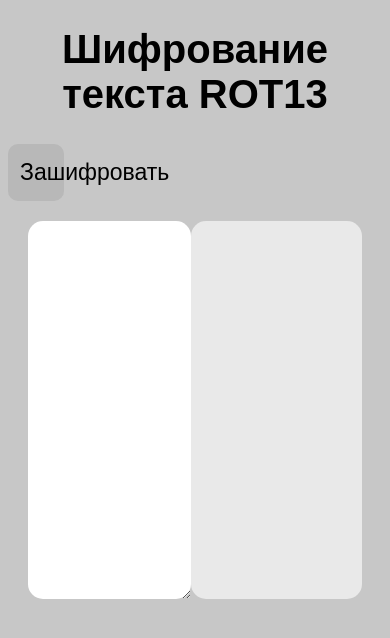
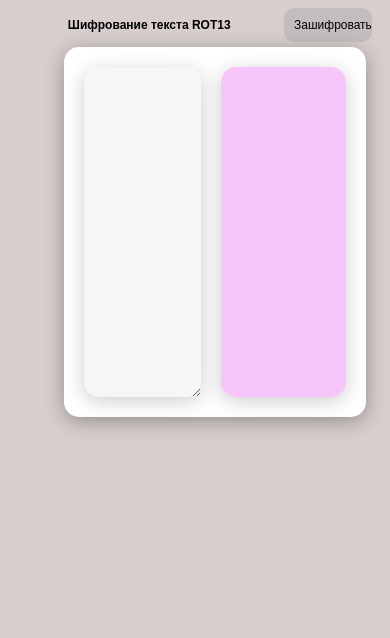
Before and after one commit to NastyaLih/practica, a plain HTML site: page ROT13/index.html in a window 390 px wide. Drawn offline with Linux system fonts and the light colour scheme.

Commit message:
добавление адаптации и больше дизайна

```diff
--- a/ROT13/index.html
+++ b/ROT13/index.html
@@ -5,18 +5,18 @@
     <meta name="viewport" content="width=device-width, initial-scale=1.0">
     <title>Шифрование</title>
     <link rel="stylesheet" href="style.css">
-
 </head>
 <body>
-    <h1>Шифрование текста ROT13</h1>
-    <button onclick="process()">Зашифровать</button>
+    <section class="up">
+        <h1>Шифрование текста ROT13</h1>
+        <button onclick="process()">Зашифровать</button>
+    </section>
 
     <section class="shifr">
-        <textarea id="inputT" rows="16"></textarea>
+        <textarea id="inputT" rows="20"></textarea>
         <div class="result" id="output"></div>
     </section>
 
     <script src="script.js"></script>
-
 </body>
 </html>
--- a/ROT13/style.css
+++ b/ROT13/style.css
@@ -1,42 +1,122 @@
 body {
-    background: rgb(199, 199, 199);
+    background: rgb(216, 206, 206);
     font-family: 'Arial', sans-serif;
     font-size: 20px;
 }
 
+.up {
+    display: flex;
+    gap: 55%;
+    margin-left: 16%;
+    margin-bottom: 5px;
+}
+
 h1 {
-    text-align: center;
+    text-align: left;
+    font-size: 18px;
 }
 
 button {
     border: none;
     background: rgba(146, 146, 146, 0.295);
     border-radius: 10px;
-    width: 15%;
+    width: 11%;
     padding: 15px 12px;
-    font-size: 23px;
+    font-size: 17px;
 }
 
 .shifr {
     display: flex;
     justify-content: center;
+    margin-left: 15%;
+    border-radius: 15px;
+    gap: 20px;
+    background: white;
+    width: 70%;
     padding: 20px;
+    box-shadow: 0 4px 20px rgba(0, 0, 0, 0.322);
 }
 
 textarea {
     border: none;
     width: 50%;
-    background: rgb(255, 255, 255);
+    background: rgba(226, 226, 226, 0.312);
     padding-top: 8px;
     padding-left: 10px;
     border-radius: 15px;
     font-size: 20px;
+    box-shadow: 0 4px 20px rgba(0, 0, 0, 0.203);
 }
 
 .result {
     width: 50%;
-    background: rgb(233, 233, 233);
+    background: rgba(244, 178, 249, 0.747);
     border-radius: 15px;
     padding: 10px;
     font-size: 20px;
+    color: rgb(103, 31, 92);
+    box-shadow: 0 4px 20px rgba(0, 0, 0, 0.203);
 }
+
+/*адаптация 1024*/
+
+@media (max-width: 1025px) {
+    .up {
+        gap: 42%;
+    }
+
+    button {
+        width: 16%;
+    }
+}
+
+/*Aдаптация 768pxpx*/
+
+@media (max-width: 769px) {
+    .up {
+        gap: 40%;
+    }
+
+    h1 {
+        font-size: 14px;
+    }
+
+    button {
+        width: 18%;
+        padding: 10px 10px;
+        font-size: 14px;
+    }
+
+    textarea {
+        font-size: 17px;
+    }
+
+    .result {
+        font-size: 17px;
+    }
+}
+
+/*Aдаптация 442pxpx*/
+
+@media (max-width: 443px) {
+    .up {
+        gap: 17%;
+    }
+
+    h1 {
+        font-size: 12px;
+    }
+
+    button {
+        width: 28%;
+        font-size: 12px;
+    }
+
+    textarea {
+        font-size: 14px;
+    }
+
+    .result {
+        font-size: 14px;
+    }
+}
```
